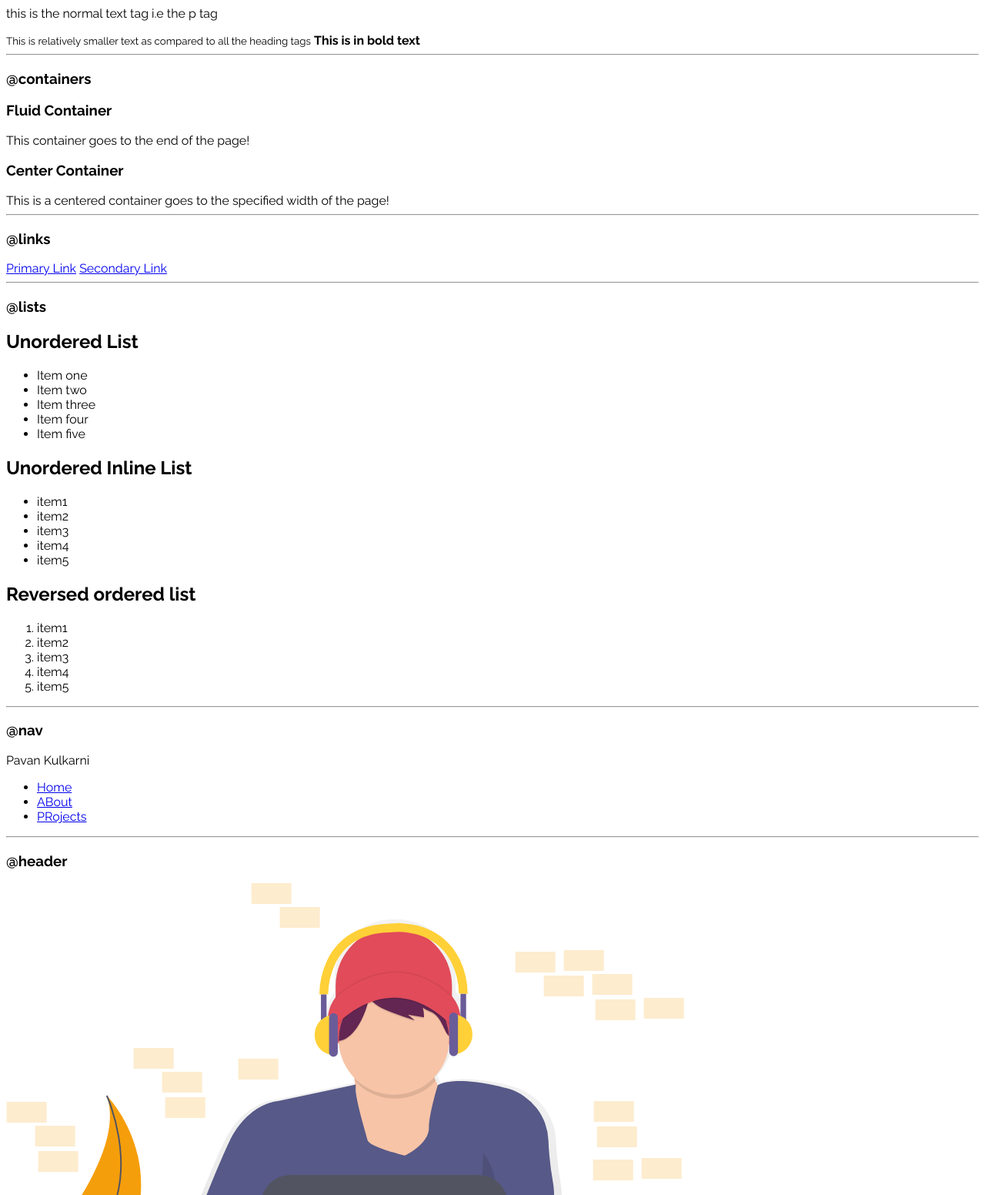
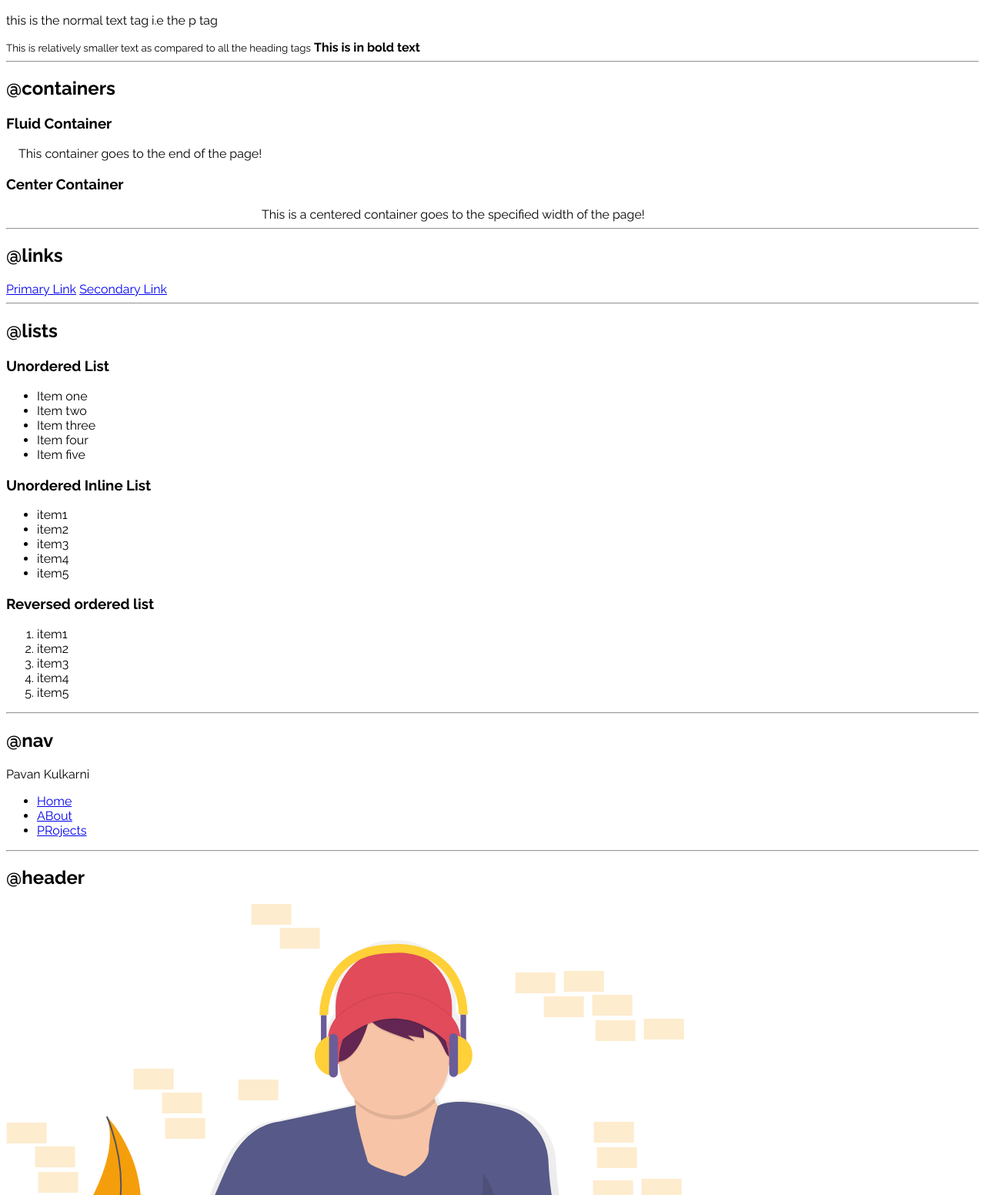
Before and after one commit to pavan6115/neogcamp, a plain HTML site: page html/index.html in a window 1280 px wide. Shown: the part 278-1830 px from the top of the page at 77% size. Drawn offline with Linux system fonts and the light colour scheme.

Commit message:
updated class for containers

```diff
--- a/html/index.html
+++ b/html/index.html
@@ -17,7 +17,7 @@
     </p>
     <hr />
 
-    <h3>@typography</h3>
+    <h2>@typography</h2>
     <h1>h1 tag</h1>
     <h2>h2 tag</h2>
     <p>this is the normal text tag i.e the p tag</p>
@@ -28,22 +28,24 @@
     <strong>This is in bold text</strong>
     <hr />
 
-    <h3>@containers</h3>
+    <h2>@containers</h2>
     <h3>Fluid Container</h3>
-    <div>This container goes to the end of the page!</div>
+    <div class="container">
+        This container goes to the end of the page!
+    </div>
     <h3>Center Container</h3>
-    <div>
+    <div class="container container-center">
       This is a centered container goes to the specified width of the page!
     </div>
     <hr />
 
-    <h3>@links</h3>
+    <h2>@links</h2>
     <a href="/">Primary Link</a>
     <a href="/">Secondary Link</a>
     <hr />
 
-    <h3>@lists</h3>
-    <h2>Unordered List</h2>
+    <h2>@lists</h2>
+    <h3>Unordered List</h3>
     <ul>
       <li>Item one</li>
       <li>Item two</li>
@@ -51,7 +53,7 @@
       <li>Item four</li>
       <li>Item five</li>
     </ul>
-    <h2>Unordered Inline List</h2>
+    <h3>Unordered Inline List</h3>
     <ul>
       <li>item1</li>
       <li>item2</li>
@@ -59,7 +61,7 @@
       <li>item4</li>
       <li>item5</li>
     </ul>
-    <h2>Reversed ordered list</h2>
+    <h3>Reversed ordered list</h3>
     <ol>
       <li>item1</li>
       <li>item2</li>
@@ -69,7 +71,7 @@
     </ol>
     <hr />
 
-    <h3>@nav</h3>
+    <h2>@nav</h2>
     <nav>
       <div>Pavan Kulkarni</div>
       <ul>
@@ -80,26 +82,26 @@
     </nav>
     <hr />
 
-    <h3>@header</h3>
+    <h2>@header</h2>
     <header>
       <img src="./images/header_img.svg" alt="coding img" />
-      <h2>Heading inside hero ~ also know as header</h2>
+      <h3>Heading inside hero ~ also know as header</h3>
     </header>
     <hr />
 
-    <h3>@section</h3>
+    <h2>@section</h2>
     <section>
-      <h4>White Section</h4>
+      <h3>White Section</h3>
       <p>This will have a white background</p>
     </section>
 
     <section>
-      <h4>Off white section</h4>
+      <h3>Off white section</h3>
       <p class="para">This will have a off white background</p>
     </section>
     <hr />
 
-    <h3>@footer</h3>
+    <h2>@footer</h2>
     <footer>
       <p>Inside footer</p>
       <ul>
```
